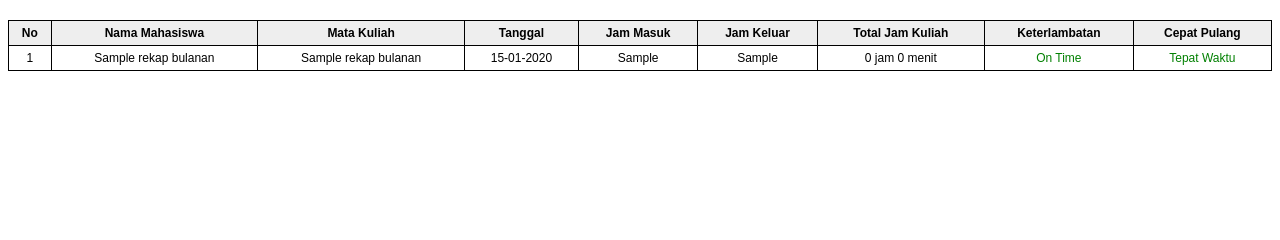
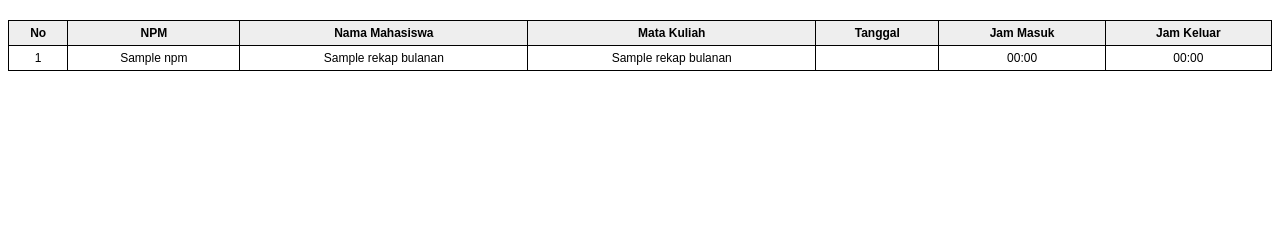
Before and after one commit to bonn745/presensi-mahasiswa, a CodeIgniter 4 app: the page made by app/Views/Admin/rekap_presensi/pdf_rekap_bulanan.php in a window 1280 px wide. Shown: the part 65-305 px from the top of the page. Run offline with PHP 8.4 and a stand-in for CodeIgniter, Linux system fonts and the light colour scheme; the template is opened without the code that fills it: most values are stand-ins (such as "Sample title", 1, 10 or a date in 2020); data that the repository does not hold is empty; some libraries are stand-ins or nearby versions.

Commit message:
perbaikan/admin-rekap-bulanan

```diff
--- a/app/Models/PresensiModel.php
+++ b/app/Models/PresensiModel.php
@@ -66,6 +66,7 @@ class PresensiModel extends Model
         $builder = $db->table('presensi');
         $builder->select('
         presensi.*,
+        mahasiswa.npm,
         mahasiswa.nama,
         kelas.jam_masuk as jam_masuk_kampus,
         kelas.jam_pulang as jam_pulang_kampus,
@@ -74,7 +75,7 @@ class PresensiModel extends Model
         $builder->join('mahasiswa', 'mahasiswa.id = presensi.id_mahasiswa');
         $builder->join('kelas', 'kelas.id_matkul = presensi.id_matkul');
         $builder->join('matkul', 'matkul.id = presensi.id_matkul');
-        $builder->where('MONTH(tanggal)', date('m'));
+        $builder->where('MONTH(tanggal)', '08');
         $builder->where('YEAR(tanggal)', date('Y'));
         $builder->orderBy('presensi.tanggal', 'DESC');
         return $builder->get()->getResultArray();
@@ -86,6 +87,7 @@ class PresensiModel extends Model
         $builder = $db->table('presensi');
         $builder->select('
         presensi.*,
+        mahasiswa.npm,
         mahasiswa.nama,
         kelas.jam_masuk as jam_masuk_kampus,
         kelas.jam_pulang as jam_pulang_kampus,
--- a/app/Views/Admin/rekap_presensi/pdf_rekap_bulanan.php
+++ b/app/Views/Admin/rekap_presensi/pdf_rekap_bulanan.php
@@ -62,14 +62,15 @@
         <thead>
             <tr>
                 <th>No</th>
+                <th>NPM</th>
                 <th>Nama Mahasiswa</th>
                 <th>Mata Kuliah</th>
                 <th>Tanggal</th>
                 <th>Jam Masuk</th>
                 <th>Jam Keluar</th>
-                <th>Total Jam Kuliah</th>
-                <th>Keterlambatan</th>
-                <th>Cepat Pulang</th>
+                <!-- <th>Total Jam Kuliah</th> -->
+                <!-- <th>Keterlambatan</th> -->
+                <!-- <th>Cepat Pulang</th> -->
             </tr>
         </thead>
         <tbody>
@@ -93,7 +94,7 @@
                     $menit_cepat_pulang = 0;
                     $cepat_pulang = 0;
 
-                    if ($rekap['jam_keluar'] != '00:00:00' && $rekap['tanggal_keluar'] != null) {
+                    if ($rekap['jam_keluar'] != '00:00:00' && $rekap['tanggal'] != null) {
                         $jam_pulang_kantor = strtotime($rekap['jam_pulang_kampus']);
                         if ($jam_keluar < $jam_pulang_kantor) {
                             $cepat_pulang = $jam_pulang_kantor - $jam_keluar;
@@ -104,28 +105,29 @@
                     ?>
                     <tr>
                         <td><?= $no++ ?></td>
+                        <td><?= $rekap['npm'] ?></td>
                         <td><?= $rekap['nama'] ?></td>
                         <td><?= $rekap['nama_matkul'] ?></td>
-                        <td><?= date('d-m-Y', strtotime($rekap['tanggal_masuk'])) ?></td>
-                        <td><?= $rekap['jam_masuk'] ?></td>
-                        <td><?= $rekap['jam_keluar'] ?></td>
-                        <td><?= $jam . ' jam ' . $menit . ' menit' ?></td>
+                        <td><?= Carbon::createFromFormat('Y-m-d',date('Y-m-d', strtotime($rekap['tanggal'])))->locale('id')->translatedFormat('l, j F Y') ?></td>
+                        <td><?= date('H:i', strtotime($rekap['jam_masuk'])) ?></td>
+                        <td><?= $rekap['jam_keluar'] == '00:00:00' ? '-' : date('H:i', strtotime($rekap['jam_keluar'])) ?></td>
+                        <!-- <td><?= $jam . ' jam ' . $menit . ' menit' ?></td>
                         <td>
-                            <?php if ($jam_terlambat > 0 || $menit_terlambat > 0): ?>
+                            <?php //if ($jam_terlambat > 0 || $menit_terlambat > 0): ?>
                                 <span class="badge-danger"><?= $jam_terlambat . ' jam ' . $menit_terlambat . ' menit' ?></span>
-                            <?php else: ?>
+                            <?php //else: ?>
                                 <span class="badge-success">On Time</span>
-                            <?php endif; ?>
+                            <?php //endif; ?>
                         </td>
                         <td>
-                            <?php if ($rekap['jam_keluar'] == '00:00:00' || $rekap['tanggal_keluar'] == null): ?>
+                            <?php //if ($rekap['jam_keluar'] == '00:00:00' || $rekap['tanggal'] == null): ?>
                                 <span class="badge-warning">Menunggu Presensi Keluar</span>
-                            <?php elseif ($cepat_pulang > 0): ?>
+                            <?php //elseif ($cepat_pulang > 0): ?>
                                 <span class="badge-warning"><?= $jam_cepat_pulang . ' jam ' . $menit_cepat_pulang . ' menit' ?></span>
-                            <?php else: ?>
+                            <?php //else: ?>
                                 <span class="badge-success">Tepat Waktu</span>
-                            <?php endif; ?>
-                        </td>
+                            <?php //endif; ?>
+                        </td> -->
                     </tr>
                 <?php endforeach; ?>
             <?php else: ?>
```
Also changed, not shown: app/Views/Admin/rekap_presensi/rekap_bulanan.php (+11 -9 lines).
